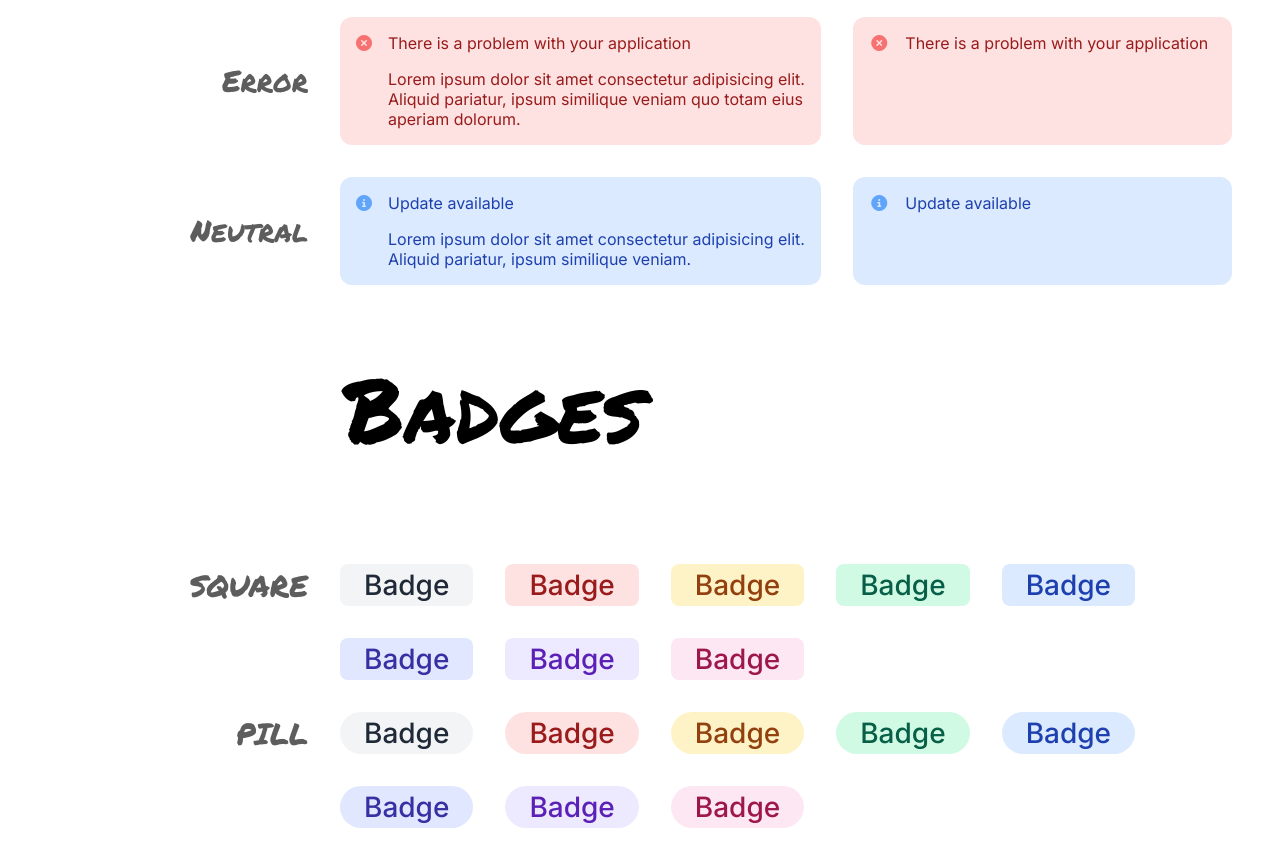
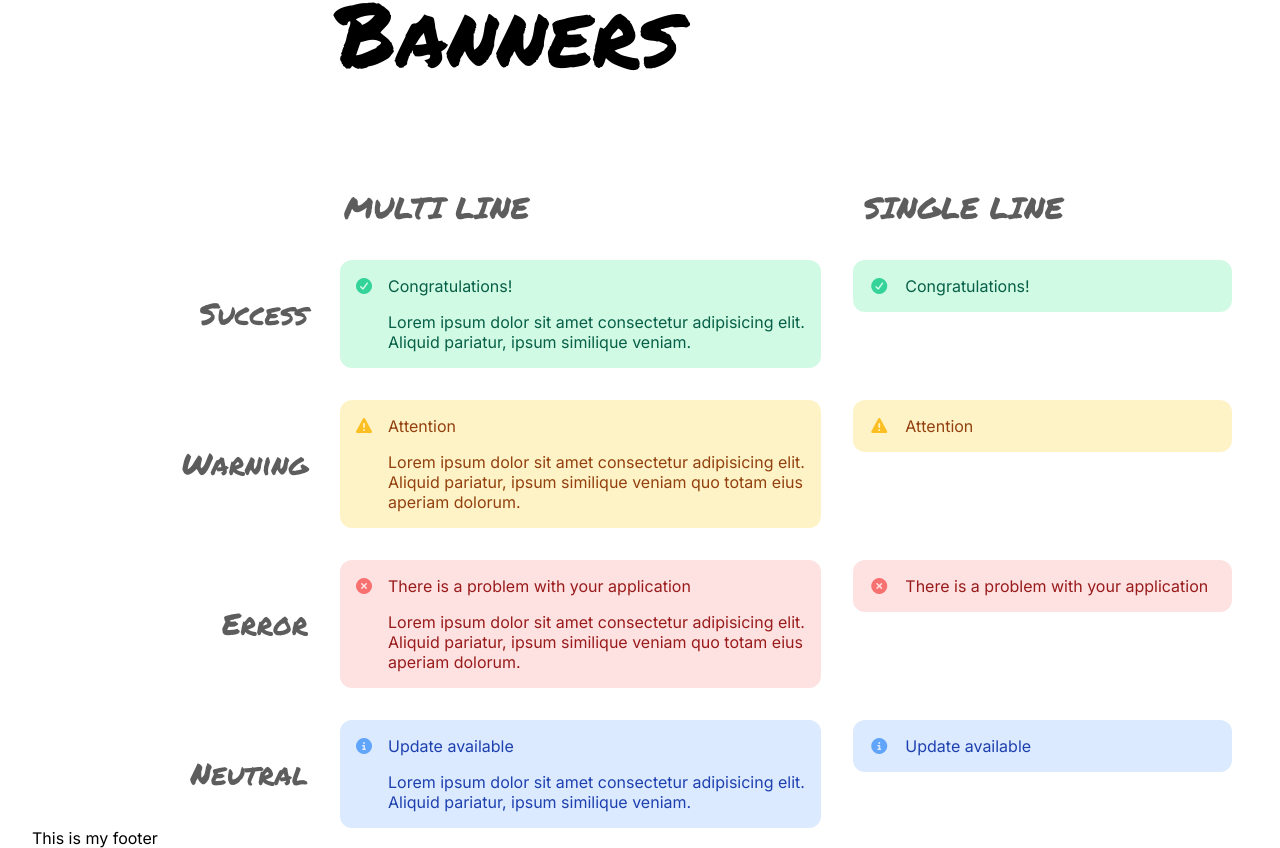
Before and after one commit to DracFiendMG/component-library-pp, a React (Vite) app: page / in a window 1280 px wide. Shown: the part 634-1482 px from the top of the page. Built offline with nearby package versions, Linux system fonts and the light colour scheme.

Commit message:
Refactored the file structure

```diff
--- a/App.jsx
+++ b/App.jsx
@@ -1,12 +1,14 @@
-import BadgeContainer from "./components/BadgeContainer";
-import BannerContainer from "./components/BannerContainer";
+import BadgeContainer from "./components/Badge/BadgeContainer";
+import BannerContainer from "./components/Banner/BannerContainer";
+import Footer from "./components/Footer/Footer";
 
 
 export default function App() {
     return (
         <>
+            <BadgeContainer />
             <BannerContainer />
-            <BadgeContainer />
+            <Footer />
         </>
     )
 }
--- a/components/BannerContainer.jsx
+++ b/components/Banner/BannerContainer.jsx
@@ -1,4 +1,4 @@
-import { banners } from "../data/banners";
+import { banners } from "../../data/banners";
 import Banner from "./Banner";
 import BannerRows from "./BannerRows";
 
--- /dev/null
+++ b/components/Footer/Footer.jsx
@@ -0,0 +1,5 @@
+export default function Footer() {
+    return (
+        <div>This is my footer</div>
+    )
+}
--- a/style.css
+++ b/style.css
@@ -155,6 +155,7 @@ h1 {
 
 .banner:nth-child(3) {
     grid-column: 9 / -1;
+    align-self: flex-start;
 }
 
 .banner {
```
Also changed, not shown: components/Card/Card.jsx (added, +7 -0 lines), components/Card/CardContainer.jsx (added, +7 -0 lines), components/Badge/Badge.jsx (renamed from components/Badge.jsx), components/Badge/BadgeContainer.jsx (renamed from components/BadgeContainer.jsx), components/Banner/Banner.jsx (renamed from components/Banner.jsx), components/Banner/BannerRows.jsx (renamed from components/BannerRows.jsx).
